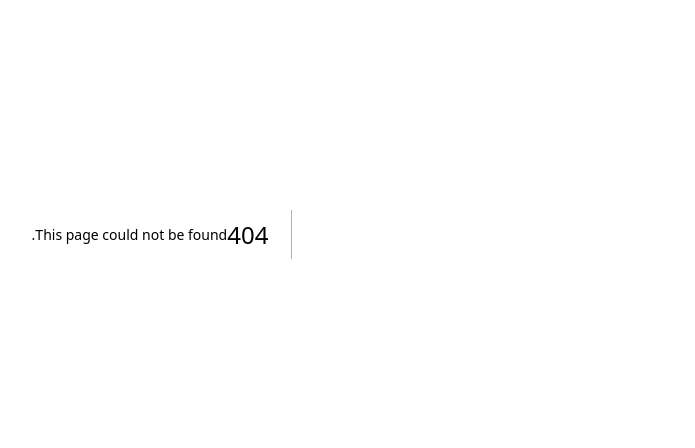
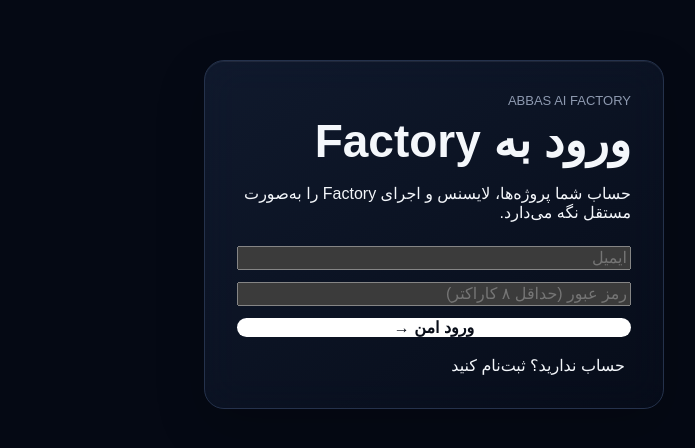
Before and after one commit to abbashabibi/ai-app-factory, a Next.js app in the folder apps/web/: page /login in a window 1280 px wide. Before the commit this address had no page. Shown: the part 166-614 px from the top of the page, without its empty margins (510-1205 px from the left). Built offline with nearby package versions, Linux system fonts and the light colour scheme.

Commit message:
feat: add production login and registration UI

```diff
--- /dev/null
+++ b/apps/web/app/login/page.tsx
@@ -0,0 +1,49 @@
+"use client";
+
+import { FormEvent, useState } from "react";
+import { useRouter } from "next/navigation";
+
+export default function LoginPage() {
+  const router = useRouter();
+  const [mode, setMode] = useState<"login" | "register">("login");
+  const [name, setName] = useState("");
+  const [email, setEmail] = useState("");
+  const [password, setPassword] = useState("");
+  const [busy, setBusy] = useState(false);
+  const [error, setError] = useState("");
+
+  async function submit(event: FormEvent) {
+    event.preventDefault();
+    if (busy) return;
+    setBusy(true); setError("");
+    try {
+      const apiBase = (process.env.NEXT_PUBLIC_API_BASE_URL || "http://localhost:3000").replace(/\/$/, "");
+      const path = mode === "login" ? "/api/v1/auth/login" : "/api/v1/auth/register";
+      const body = mode === "login" ? { email, password } : { name, email, password };
+      const response = await fetch(`${apiBase}${path}`, { method: "POST", headers: { "content-type": "application/json" }, body: JSON.stringify(body) });
+      const data = await response.json().catch(() => ({}));
+      if (!response.ok) throw new Error(data?.error || "AUTH_FAILED");
+      if (data?.token) window.localStorage.setItem("aif_session", data.token);
+      router.push("/");
+    } catch (e) { setError(e instanceof Error ? e.message : "AUTH_FAILED"); }
+    finally { setBusy(false); }
+  }
+
+  return <main className="shell" style={{ minHeight: "100vh", display: "grid", placeItems: "center", padding: 24 }}>
+    <section className="card" style={{ width: "min(460px, 100%)", padding: 32 }}>
+      <div className="label">ABBAS AI FACTORY</div>
+      <h1 style={{ marginBottom: 8 }}>{mode === "login" ? "ورود به Factory" : "ساخت حساب"}</h1>
+      <p>حساب شما پروژه‌ها، لایسنس و اجرای Factory را به‌صورت مستقل نگه می‌دارد.</p>
+      <form onSubmit={submit} style={{ display: "grid", gap: 12, marginTop: 24 }}>
+        {mode === "register" && <input value={name} onChange={(e) => setName(e.target.value)} placeholder="نام" autoComplete="name" />}
+        <input value={email} onChange={(e) => setEmail(e.target.value)} placeholder="ایمیل" type="email" autoComplete="email" required />
+        <input value={password} onChange={(e) => setPassword(e.target.value)} placeholder="رمز عبور (حداقل ۸ کاراکتر)" type="password" autoComplete={mode === "login" ? "current-password" : "new-password"} minLength={8} required />
+        <button className="primary" disabled={busy}>{busy ? "در حال پردازش…" : mode === "login" ? "ورود امن →" : "ساخت حساب →"}</button>
+      </form>
+      {error && <div style={{ marginTop: 14, padding: 12, borderRadius: 12, border: "1px solid rgba(255,100,100,.3)" }}>خطا: {error}</div>}
+      <button onClick={() => { setMode(mode === "login" ? "register" : "login"); setError(""); }} style={{ marginTop: 18, background: "transparent", border: 0, color: "inherit", cursor: "pointer" }}>
+        {mode === "login" ? "حساب ندارید؟ ثبت‌نام کنید" : "حساب دارید؟ وارد شوید"}
+      </button>
+    </section>
+  </main>;
+}
```
